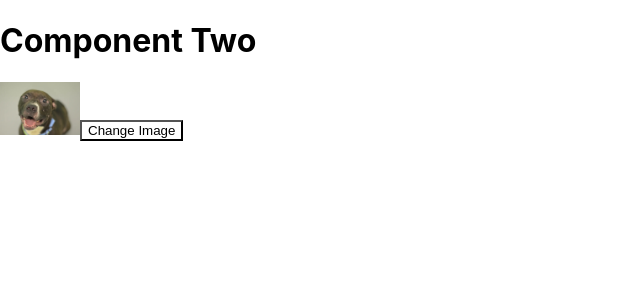
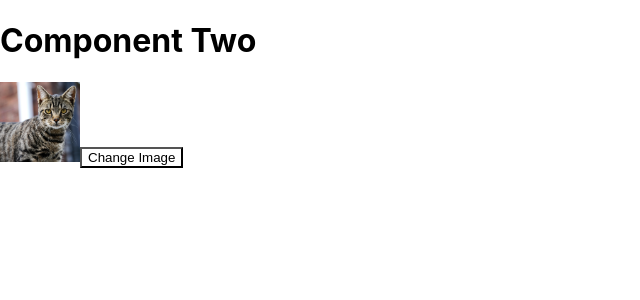
Before and after one commit to kurtreyn/learning-react, a React (Create React App) app: page / in a window 1280 px wide. Shown: the top 300 px of the page, without its empty margins (0-640 px from the left). Built offline with nearby package versions, Linux system fonts and the light colour scheme.

Commit message:
practice

```diff
--- a/src/components/ThingOne.js
+++ b/src/components/ThingOne.js
@@ -3,23 +3,31 @@ import dogImg from '../images/dog.jpg';
 import catImg from '../images/cat.jpg';
 
 export default function ThingOne() {
-  const [image, setImage] = useState({ imageA: catImg, imageB: dogImg });
+  // ----THIS ALSO WORKS ----
+  // const [image, setImage] = useState({ imageA: catImg });
+  // const changePicture = () => {
+  //   if (image.imageA === catImg) {
+  //     console.log('click');
+  //     setImage({ ...image, imageA: dogImg });
+  //   } else {
+  //     setImage({ ...image, imageA: catImg });
+  //   }
+  // };
 
-  const { imageA, imageB } = image;
+  const [image, setImage] = useState(catImg);
 
   const changePicture = () => {
-    if (imageA === imageA) {
-      console.log('true');
-      setImage(imageB);
+    if (image === catImg) {
+      console.log('click');
+      setImage(dogImg);
     } else {
-      console.log('false');
-      setImage(imageB);
+      setImage(catImg);
     }
   };
 
   return (
     <div>
-      <img src={imageB} />
+      <img src={image} />
       <button onClick={changePicture}>Change Image</button>
     </div>
   );
--- a/src/components/ThingTwo.js
+++ b/src/components/ThingTwo.js
@@ -4,11 +4,7 @@ export default function ThingTwo(props) {
   const [state, setState] = useState({ age: 19, siblingsNum: 4 });
   const { age, siblingsNum } = state;
 
-  const handleClick = (val) =>
-    setState({
-      ...state,
-      [val]: state[val] + 1,
-    });
+  const handleClick = (val) => setState({ ...state, [val]: state[val] + 1 });
 
   return (
     <div>
```
